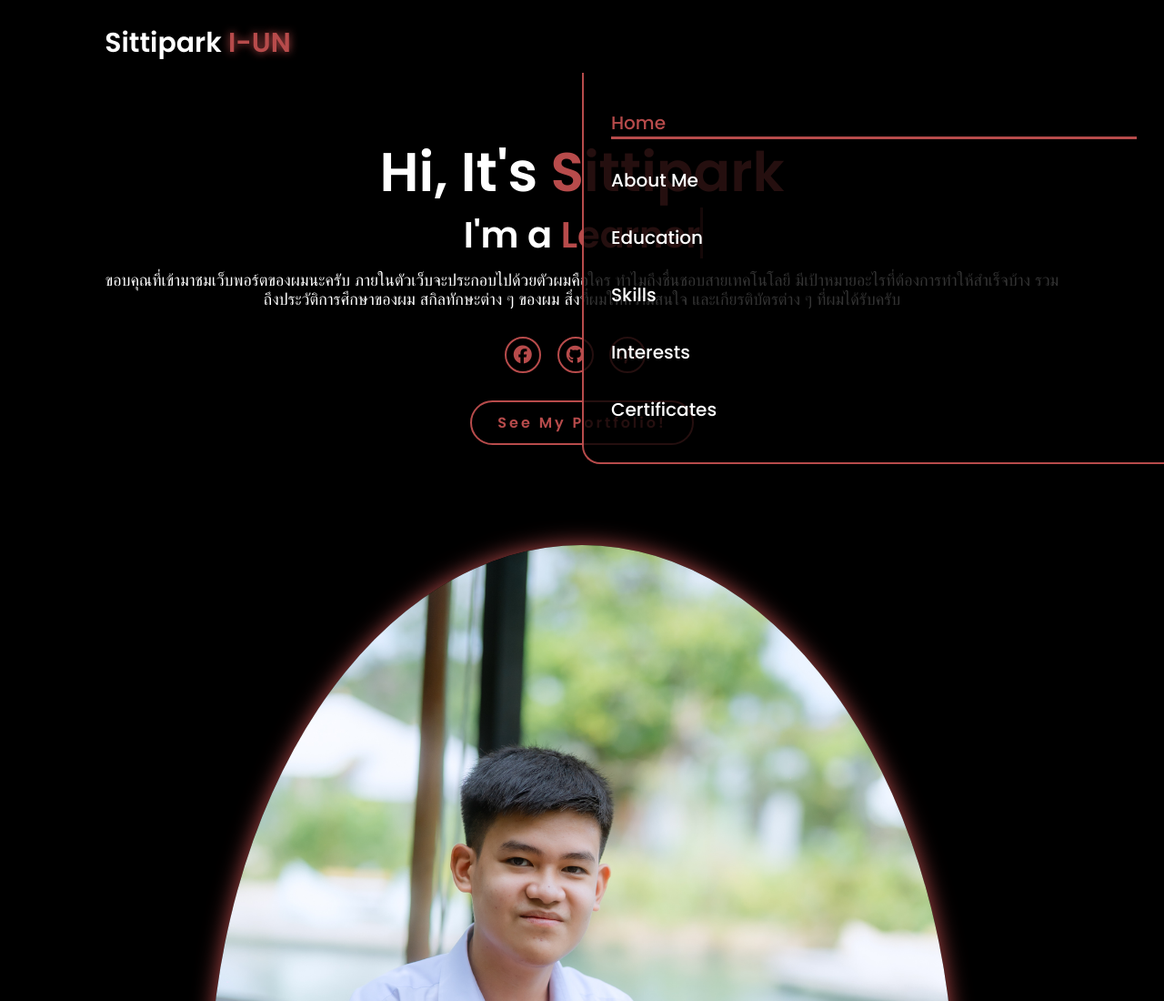
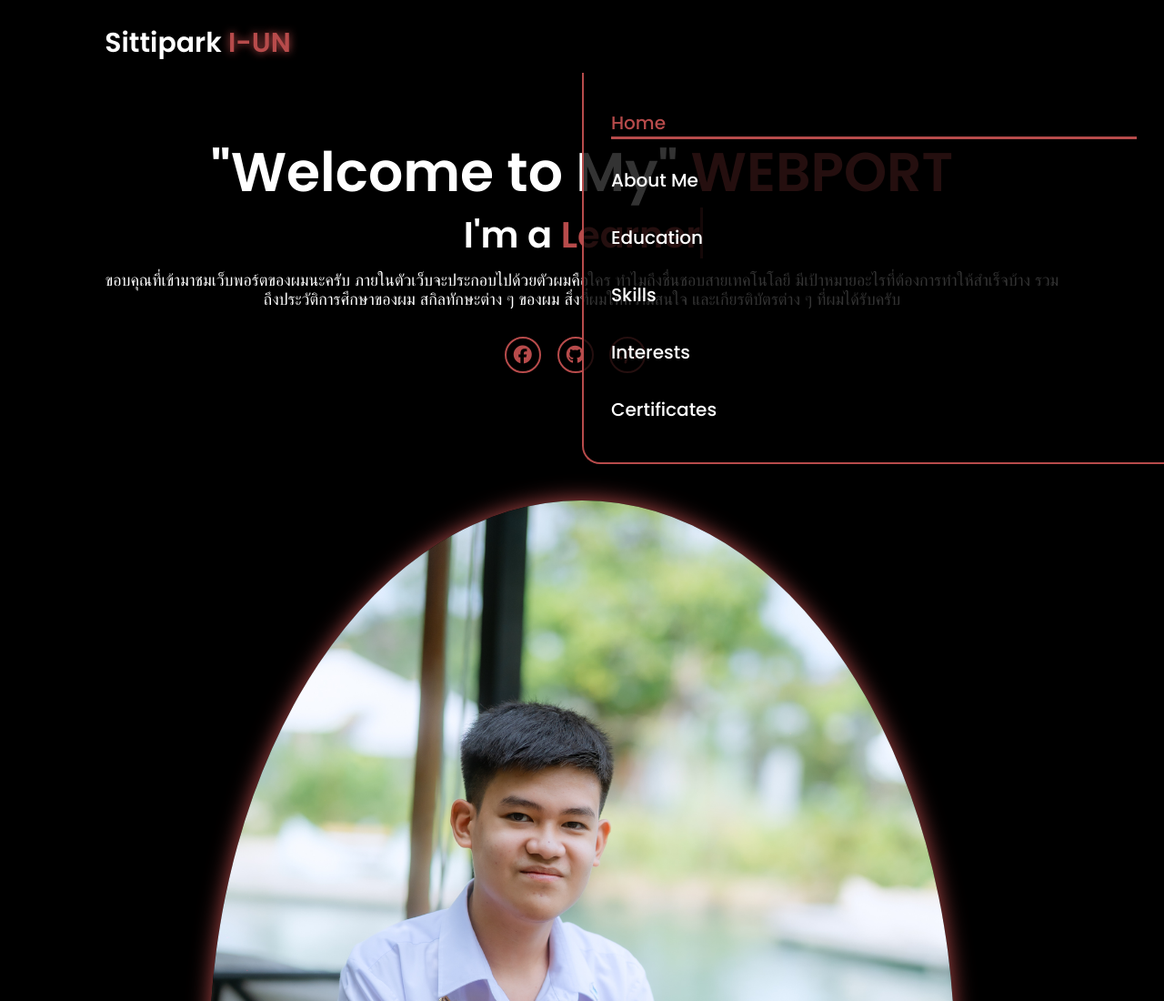
Before and after one commit to Sittipark/MY-WEBPORT-2024, a plain HTML site: page index.html in a window 1280 px wide. Shown: the top 1100 px of the page at 91% size. Drawn offline with nearby package versions, Linux system fonts and the light colour scheme; a web font is replaced by a local one.

Commit message:
Update index.html

```diff
--- a/index.html
+++ b/index.html
@@ -35,7 +35,7 @@
             <img src="JOB00061.jpg" alt="">
         </div>
         <div class="home-content">
-            <h1>Hi, It's <span>Sittipark</span></h1>
+            <h1>"Welcome to My" <span>WEBPORT</span></h1>
             <h3 class="typing-text">I'm a <span></span></h3>
             <p>ขอบคุณที่เข้ามาชมเว็บพอร์ตของผมนะครับ ภายในตัวเว็บจะประกอบไปด้วยตัวผมคือใคร ทำไมถึงชื่นชอบสายเทคโนโลยี มีเป้าหมายอะไรที่ต้องการทำให้สำเร็จบ้าง รวมถึงประวัติการศึกษาของผม สกิลทักษะต่าง ๆ ของผม สิ่งที่ผมให้ความสนใจ
                 และเกียรติบัตรต่าง ๆ ที่ผมได้รับครับ
@@ -46,7 +46,6 @@
                 <a href="https://leetcode.com/u/kaewka1971/"><i class="fa fa-code"></i></a>
                 <!-- <a href="#"><i class="fa-brands fa-instagram"></i></a> -->
             </div>
-            <a href="#" class="btn">See My Portfolio!</a>
         </div>
     </section>
 
```
